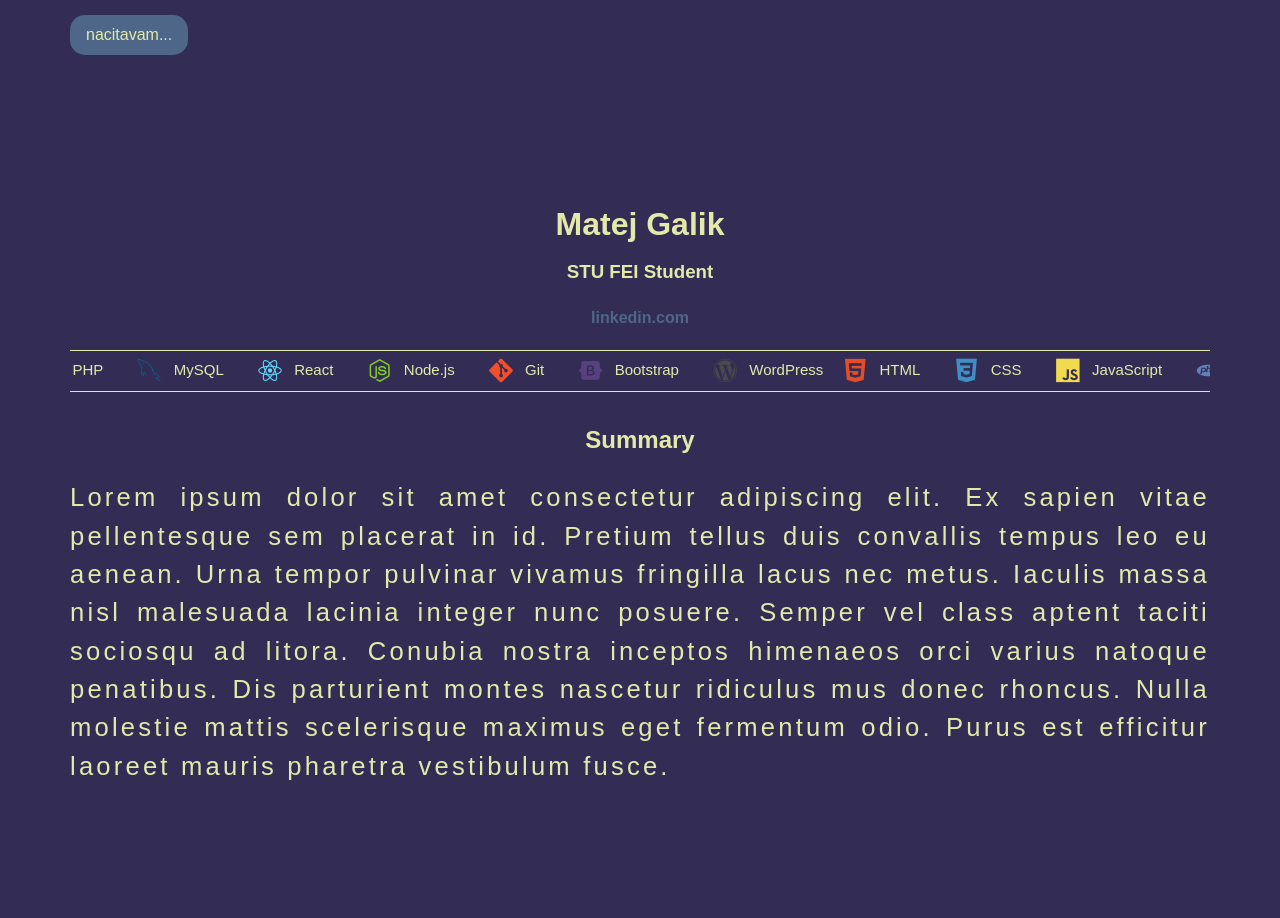
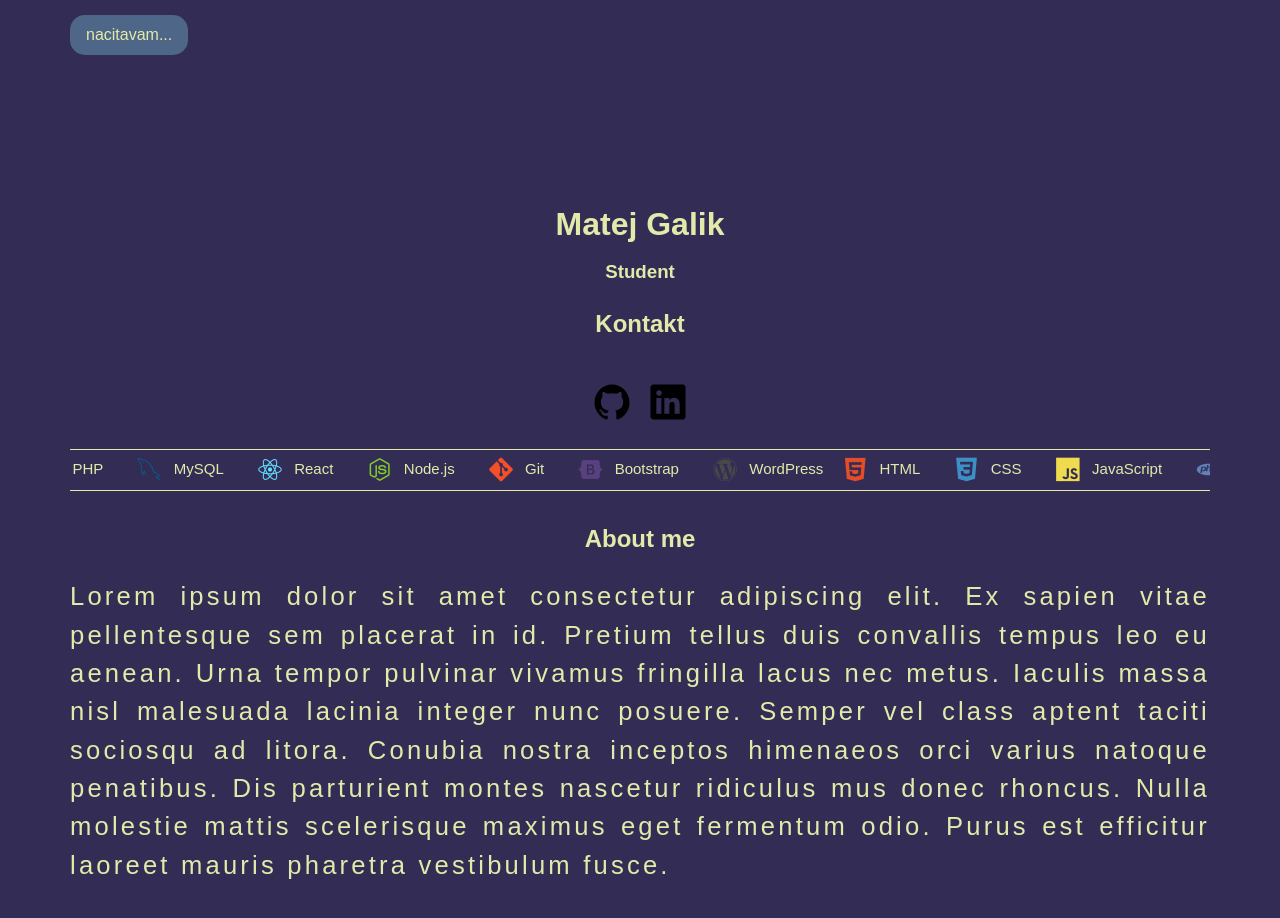
Before and after one commit to MatejGalik/aws-cloud-resume-challenge, a plain HTML site: page website/frontend/index.html in a window 1280 px wide. Before the commit the page ends 885 px from the top, so only its background shows below. Drawn offline with nearby package versions, Linux system fonts and the light colour scheme; no server answers.

```diff
--- a/website/frontend/index.html
+++ b/website/frontend/index.html
@@ -13,12 +13,25 @@
     Matej Galik
 </h1>
 <h3>
-    STU FEI Student
+    Student
 </h3>
-<h4 class="linkedin">
-    linkedin.com
-</h4>
 
+<section class="contact-section text-center mt-8">
+    <h2 class="text-2xl font-semibold mb-4">Kontakt</h2>
+    <div class="social-icons flex justify-center gap-6">
+
+        <!-- GitHub SVG -->
+        <a href="https://github.com/MatejGalik" target="_blank" class="social-icon">
+            <img src="images/github_icon.svg" alt="GitHub">
+        </a>
+
+        <!-- LinkedIn SVG -->
+        <a href="https://www.linkedin.com/in/matej-gálik-7590b0371" target="_blank" class="social-icon">
+            <img src="images/linkedin_icon.svg" alt="LinkedIn">
+        </a>
+
+    </div>
+</section>
 <div class="skills-ticker">
     <ul>
         <li><i class="devicon-html5-plain colored"></i> <span class="skill">HTML</span></li>
@@ -52,7 +65,7 @@
 
 <div class="summary">
     <h2>
-        Summary
+        About me
     </h2>
     <p class="text">
         Lorem ipsum dolor sit amet consectetur adipiscing elit. Ex sapien vitae pellentesque sem placerat in id. Pretium tellus
--- a/website/frontend/resume.css
+++ b/website/frontend/resume.css
@@ -93,3 +93,23 @@ h1,h3,h2,h4 {
     border-radius: 15px;
     backdrop-filter: blur(10px);
 }
+
+.social-icons {
+    display: flex;
+    justify-content: center;
+    gap: 1rem;
+    padding: 20px;
+}
+
+.social-icon img {
+    width: 40px;
+    height: 40px;
+    object-fit: contain;
+    transition: transform 0.3s;
+}
+
+
+
+.social-icon img:hover {
+    transform: scale(1.1);
+}
```
Also changed, not shown: website/frontend/images/github_icon.svg (added), website/frontend/images/linkedin_icon.svg (added), 1 other file.
